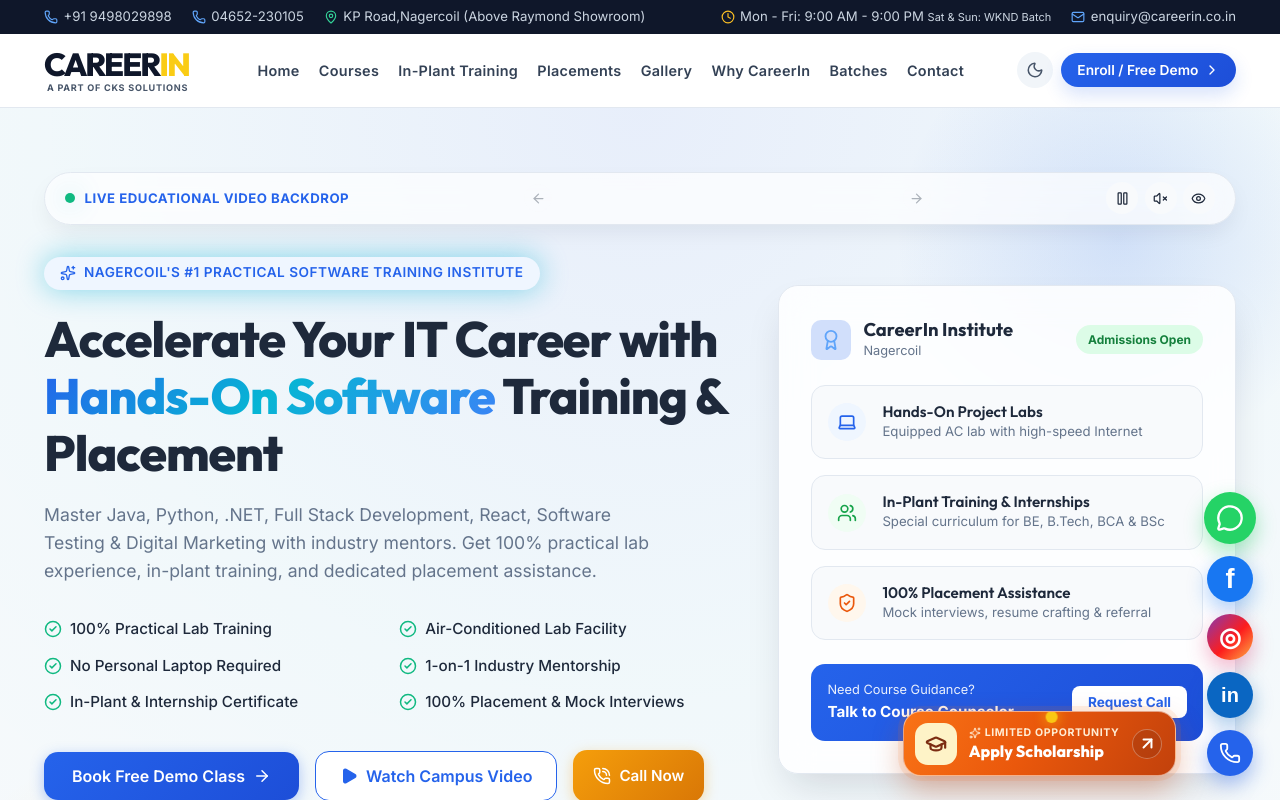
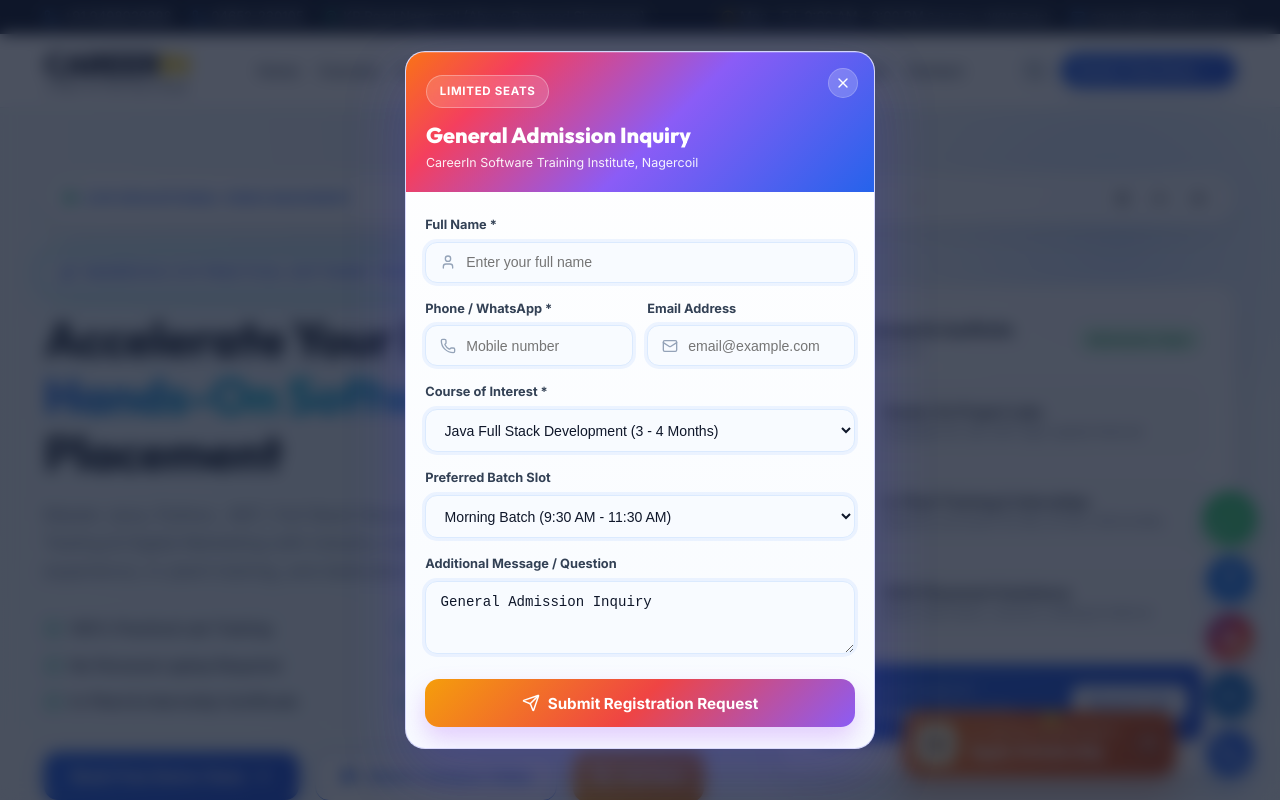
Before and after one commit to dspanand1977-git/careerinngl, a React (Vite) app in the folder frontend/: page / in a window 1280 px wide. Shown: the top 800 px of the page. Built offline with nearby package versions, Linux system fonts and the light colour scheme.

Commit message:
update popup

```diff
--- a/frontend/src/App.jsx
+++ b/frontend/src/App.jsx
@@ -23,9 +23,9 @@ const SOCIAL_LINKS = {
 function App() {
   const [darkMode, setDarkMode] = useState(false);
   const [selectedCourse, setSelectedCourse] = useState(null);
-  const [enrollModalOpen, setEnrollModalOpen] = useState(false);
+  const [enrollModalOpen, setEnrollModalOpen] = useState(true);
   const [enrollCourse, setEnrollCourse] = useState(null);
-  const [enrollSubject, setEnrollSubject] = useState('');
+  const [enrollSubject, setEnrollSubject] = useState('General Admission Inquiry');
   const [showGallery, setShowGallery] = useState(false);
 
   useEffect(() => {
--- a/frontend/src/components/EnrollmentModal.jsx
+++ b/frontend/src/components/EnrollmentModal.jsx
@@ -14,6 +14,25 @@ const EnrollmentModal = ({ isOpen, onClose, initialCourse, initialSubject }) =>
   });
 
   const [submitted, setSubmitted] = useState(false);
+
+  const modalTitle = (() => {
+    if (initialSubject) {
+      const subject = initialSubject.trim();
+
+      if (/scholarship/i.test(subject)) return 'Apply Scholarship';
+      if (/free demo|demo class|book free demo/i.test(subject)) return 'Book Free Demo';
+      if (/general admission/i.test(subject)) return 'General Admission Inquiry';
+      if (/counseling/i.test(subject)) return 'Counseling Request';
+      if (/batch reservation/i.test(subject)) return 'Reserve a Batch';
+      if (/in-plant|internship|training/i.test(subject)) return 'In-Plant Training Inquiry';
+      if (/course registration/i.test(subject)) return initialCourse ? `Enroll for ${initialCourse.title}` : 'Course Registration';
+
+      return subject;
+    }
+
+    if (initialCourse) return `Enroll for ${initialCourse.title}`;
+    return 'Enroll / Book Free Demo';
+  })();
 
   useEffect(() => {
     if (initialCourse) {
@@ -63,39 +82,68 @@ const EnrollmentModal = ({ isOpen, onClose, initialCourse, initialSubject }) =>
 
   return (
     <div className="modal-overlay" onClick={onClose}>
-      <div className="modal-card" onClick={(e) => e.stopPropagation()} style={{ maxWidth: '600px', padding: '0' }}>
-
+      <div
+        className="modal-card"
+        onClick={(e) => e.stopPropagation()}
+        style={{
+          maxWidth: '470px',
+          width: 'min(92vw, 470px)',
+          padding: '0',
+          border: '1px solid rgba(99, 102, 241, 0.25)',
+          boxShadow: '0 25px 60px rgba(79, 70, 229, 0.28)',
+          background: 'linear-gradient(180deg, #ffffff 0%, #f8fbff 100%)'
+        }}
+      >
         {/* Header */}
         <div style={{
-          background: 'linear-gradient(135deg, #2563eb, #1d4ed8)',
+          background: 'linear-gradient(135deg, #f97316 0%, #f43f5e 20%, #8b5cf6 55%, #2563eb 100%)',
           color: 'white',
-          padding: '1.75rem 2rem',
+          padding: '1.4rem 1.25rem 1.2rem',
           position: 'relative',
-          flexShrink: 0
+          flexShrink: 0,
+          boxShadow: 'inset 0 1px 0 rgba(255,255,255,0.2)'
         }}>
+          <div style={{
+            display: 'inline-flex',
+            alignItems: 'center',
+            gap: '0.5rem',
+            background: 'rgba(255,255,255,0.15)',
+            backdropFilter: 'blur(6px)',
+            border: '1px solid rgba(255,255,255,0.3)',
+            borderRadius: '999px',
+            padding: '0.4rem 0.8rem',
+            fontSize: '0.72rem',
+            fontWeight: 700,
+            letterSpacing: '0.06em',
+            textTransform: 'uppercase'
+          }}>
+            Limited Seats
+          </div>
+
           <button
             onClick={onClose}
             style={{
               position: 'absolute',
-              top: '1.25rem',
-              right: '1.25rem',
+              top: '1rem',
+              right: '1rem',
               background: 'rgba(255, 255, 255, 0.2)',
               color: 'white',
               borderRadius: '50%',
-              width: '32px',
-              height: '32px',
+              width: '30px',
+              height: '30px',
               display: 'flex',
               alignItems: 'center',
-              justifyContent: 'center'
+              justifyContent: 'center',
+              border: '1px solid rgba(255,255,255,0.2)'
             }}
           >
-            <X size={18} />
+            <X size={16} />
           </button>
 
-          <h3 style={{ fontSize: '1.5rem', fontWeight: 800, color: 'white', marginBottom: '0.25rem' }}>
-            {submitted ? 'Application Received!' : 'Enroll / Book Free Demo'}
+          <h3 style={{ fontSize: '1.35rem', fontWeight: 800, color: 'white', margin: '0.9rem 0 0.25rem' }}>
+            {submitted ? 'Application Received!' : modalTitle}
           </h3>
-          <p style={{ fontSize: '0.875rem', opacity: 0.9 }}>
+          <p style={{ fontSize: '0.78rem', opacity: 0.92, margin: 0 }}>
             CareerIn Software Training Institute, Nagercoil
           </p>
         </div>
@@ -141,15 +189,15 @@ const EnrollmentModal = ({ isOpen, onClose, initialCourse, initialSubject }) =>
             </button>
           </div>
         ) : (
-          <form onSubmit={handleSubmit} style={{ padding: '2rem', display: 'flex', flexDirection: 'column', gap: '1.25rem' }}>
+          <form onSubmit={handleSubmit} style={{ padding: '1.4rem 1.2rem 1.3rem', display: 'flex', flexDirection: 'column', gap: '1rem' }}>
 
             {/* Full Name */}
             <div>
-              <label style={{ display: 'block', fontSize: '0.85rem', fontWeight: 600, marginBottom: '0.35rem', color: 'var(--text-main)' }}>
+              <label style={{ display: 'block', fontSize: '0.8rem', fontWeight: 700, marginBottom: '0.4rem', color: '#334155' }}>
                 Full Name *
               </label>
               <div style={{ position: 'relative' }}>
-                <User size={18} color="#94a3b8" style={{ position: 'absolute', left: '1rem', top: '50%', transform: 'translateY(-50%)' }} />
+                <User size={16} color="#94a3b8" style={{ position: 'absolute', left: '0.9rem', top: '50%', transform: 'translateY(-50%)' }} />
                 <input
                   type="text"
                   required
@@ -158,26 +206,27 @@ const EnrollmentModal = ({ isOpen, onClose, initialCourse, initialSubject }) =>
                   onChange={(e) => setFormData({ ...formData, name: e.target.value })}
                   style={{
                     width: '100%',
-                    padding: '0.75rem 1rem 0.75rem 2.75rem',
-                    borderRadius: 'var(--radius-md)',
-                    border: '1px solid var(--light-border)',
-                    background: 'var(--light-bg)',
-                    color: 'var(--text-main)',
-                    fontSize: '0.9rem',
-                    outline: 'none'
+                    padding: '0.72rem 0.9rem 0.72rem 2.5rem',
+                    borderRadius: '12px',
+                    border: '1px solid #dbeafe',
+                    background: '#f8fbff',
+                    color: '#0f172a',
+                    fontSize: '0.88rem',
+                    outline: 'none',
+                    boxShadow: '0 0 0 3px rgba(59, 130, 246, 0.08)'
                   }}
                 />
               </div>
             </div>
 
             {/* Phone & Email Row */}
-            <div style={{ display: 'grid', gridTemplateColumns: '1fr 1fr', gap: '1rem' }} className="form-row-2">
+            <div style={{ display: 'grid', gridTemplateColumns: '1fr 1fr', gap: '0.9rem' }} className="form-row-2">
               <div>
-                <label style={{ display: 'block', fontSize: '0.85rem', fontWeight: 600, marginBottom: '0.35rem', color: 'var(--text-main)' }}>
+                <label style={{ display: 'block', fontSize: '0.8rem', fontWeight: 700, marginBottom: '0.4rem', color: '#334155' }}>
                   Phone / WhatsApp *
                 </label>
                 <div style={{ position: 'relative' }}>
-                  <Phone size={18} color="#94a3b8" style={{ position: 'absolute', left: '1rem', top: '50%', transform: 'translateY(-50%)' }} />
+                  <Phone size={16} color="#94a3b8" style={{ position: 'absolute', left: '0.9rem', top: '50%', transform: 'translateY(-50%)' }} />
                   <input
                     type="tel"
                     required
@@ -186,24 +235,25 @@ const EnrollmentModal = ({ isOpen, onClose, initialCourse, initialSubject }) =>
                     onChange={(e) => setFormData({ ...formData, phone: e.target.value })}
                     style={{
                       width: '100%',
-                      padding: '0.75rem 1rem 0.75rem 2.75rem',
-                      borderRadius: 'var(--radius-md)',
-                      border: '1px solid var(--light-border)',
-                      background: 'var(--light-bg)',
-                      color: 'var(--text-main)',
-                      fontSize: '0.9rem',
-                      outline: 'none'
+                      padding: '0.72rem 0.9rem 0.72rem 2.5rem',
+                      borderRadius: '12px',
+                      border: '1px solid #dbeafe',
+                      background: '#f8fbff',
+                      color: '#0f172a',
+                      fontSize: '0.88rem',
+                      outline: 'none',
+                      boxShadow: '0 0 0 3px rgba(59, 130, 246, 0.08)'
                     }}
                   />
                 </div>
               </div>
 
               <div>
-                <label style={{ display: 'block', fontSize: '0.85rem', fontWeight: 600, marginBottom: '0.35rem', color: 'var(--text-main)' }}>
+                <label style={{ display: 'block', fontSize: '0.8rem', fontWeight: 700, marginBottom: '0.4rem', color: '#334155' }}>
                   Email Address
                 </label>
                 <div style={{ position: 'relative' }}>
-                  <Mail size={18} color="#94a3b8" style={{ position: 'absolute', left: '1rem', top: '50%', transform: 'translateY(-50%)' }} />
+                  <Mail size={16} color="#94a3b8" style={{ position: 'absolute', left: '0.9rem', top: '50%', transform: 'translateY(-50%)' }} />
                   <input
                     type="email"
                     placeholder="email@example.com"
@@ -211,13 +261,14 @@ const EnrollmentModal = ({ isOpen, onClose, initialCourse, initialSubject }) =>
                     onChange={(e) => setFormData({ ...formData, email: e.target.value })}
                     style={{
                       width: '100%',
-                      padding: '0.75rem 1rem 0.75rem 2.75rem',
-                      borderRadius: 'var(--radius-md)',
-                      border: '1px solid var(--light-border)',
-                      background: 'var(--light-bg)',
-                      color: 'var(--text-main)',
-                      fontSize: '0.9rem',
-                      outline: 'none'
+                      padding: '0.72rem 0.9rem 0.72rem 2.5rem',
+                      borderRadius: '12px',
+                      border: '1px solid #dbeafe',
+                      background: '#f8fbff',
+                      color: '#0f172a',
+                      fontSize: '0.88rem',
+                      outline: 'none',
+                      boxShadow: '0 0 0 3px rgba(59, 130, 246, 0.08)'
                     }}
                   />
                 </div>
@@ -226,7 +277,7 @@ const EnrollmentModal = ({ isOpen, onClose, initialCourse, initialSubject }) =>
 
             {/* Course Dropdown */}
             <div>
-              <label style={{ display: 'block', fontSize: '0.85rem', fontWeight: 600, marginBottom: '0.35rem', color: 'var(--text-main)' }}>
+              <label style={{ display: 'block', fontSize: '0.8rem', fontWeight: 700, marginBottom: '0.4rem', color: '#334155' }}>
                 Course of Interest *
               </label>
               <select
@@ -234,13 +285,14 @@ const EnrollmentModal = ({ isOpen, onClose, initialCourse, initialSubject }) =>
                 onChange={(e) => setFormData({ ...formData, course: e.target.value })}
                 style={{
                   width: '100%',
-                  padding: '0.75rem 1rem',
-                  borderRadius: 'var(--radius-md)',
-                  border: '1px solid var(--light-border)',
-                  background: 'var(--light-bg)',
-                  color: 'var(--text-main)',
-                  fontSize: '0.9rem',
-                  outline: 'none'
+                  padding: '0.72rem 0.9rem',
+                  borderRadius: '12px',
+                  border: '1px solid #dbeafe',
+                  background: '#f8fbff',
+                  color: '#0f172a',
+                  fontSize: '0.88rem',
+                  outline: 'none',
+                  boxShadow: '0 0 0 3px rgba(59, 130, 246, 0.08)'
                 }}
               >
                 {coursesData.map((c) => (
@@ -255,7 +307,7 @@ const EnrollmentModal = ({ isOpen, onClose, initialCourse, initialSubject }) =>
 
             {/* Timing Preference */}
             <div>
-              <label style={{ display: 'block', fontSize: '0.85rem', fontWeight: 600, marginBottom: '0.35rem', color: 'var(--text-main)' }}>
+              <label style={{ display: 'block', fontSize: '0.8rem', fontWeight: 700, marginBottom: '0.4rem', color: '#334155' }}>
                 Preferred Batch Slot
               </label>
               <select
@@ -263,13 +315,14 @@ const EnrollmentModal = ({ isOpen, onClose, initialCourse, initialSubject }) =>
                 onChange={(e) => setFormData({ ...formData, timing: e.target.value })}
                 style={{
                   width: '100%',
-                  padding: '0.75rem 1rem',
-                  borderRadius: 'var(--radius-md)',
-                  border: '1px solid var(--light-border)',
-                  background: 'var(--light-bg)',
-                  color: 'var(--text-main)',
-                  fontSize: '0.9rem',
-                  outline: 'none'
+                  padding: '0.72rem 0.9rem',
+                  borderRadius: '12px',
+                  border: '1px solid #dbeafe',
+                  background: '#f8fbff',
+                  color: '#0f172a',
+                  fontSize: '0.88rem',
+                  outline: 'none',
+                  boxShadow: '0 0 0 3px rgba(59, 130, 246, 0.08)'
                 }}
               >
                 <option value="Morning Batch (9:30 AM - 11:30 AM)">Morning Batch (9:30 AM - 11:30 AM)</option>
@@ -281,7 +334,7 @@ const EnrollmentModal = ({ isOpen, onClose, initialCourse, initialSubject }) =>
 
             {/* Note / Message */}
             <div>
-              <label style={{ display: 'block', fontSize: '0.85rem', fontWeight: 600, marginBottom: '0.35rem', color: 'var(--text-main)' }}>
+              <label style={{ display: 'block', fontSize: '0.8rem', fontWeight: 700, marginBottom: '0.4rem', color: '#334155' }}>
                 Additional Message / Question
               </label>
               <textarea
@@ -291,14 +344,15 @@ const EnrollmentModal = ({ isOpen, onClose, initialCourse, initialSubject }) =>
                 onChange={(e) => setFormData({ ...formData, message: e.target.value })}
                 style={{
                   width: '100%',
-                  padding: '0.75rem 1rem',
-                  borderRadius: 'var(--radius-md)',
-                  border: '1px solid var(--light-border)',
-                  background: 'var(--light-bg)',
-                  color: 'var(--text-main)',
-                  fontSize: '0.9rem',
+                  padding: '0.72rem 0.9rem',
+                  borderRadius: '12px',
+                  border: '1px solid #dbeafe',
+                  background: '#f8fbff',
+                  color: '#0f172a',
+                  fontSize: '0.88rem',
                   outline: 'none',
-                  resize: 'vertical'
+                  resize: 'vertical',
+                  boxShadow: '0 0 0 3px rgba(59, 130, 246, 0.08)'
                 }}
               />
             </div>
@@ -307,7 +361,16 @@ const EnrollmentModal = ({ isOpen, onClose, initialCourse, initialSubject }) =>
             <button
               type="submit"
               className="btn btn-primary"
-              style={{ width: '100%', padding: '0.85rem', marginTop: '0.5rem', fontSize: '1rem' }}
+              style={{
+                width: '100%',
+                padding: '0.9rem 1rem',
+                marginTop: '0.1rem',
+                fontSize: '0.95rem',
+                fontWeight: 700,
+                background: 'linear-gradient(135deg, #f59e0b, #ef4444, #8b5cf6)',
+                border: 'none',
+                boxShadow: '0 12px 24px rgba(168, 85, 247, 0.28)'
+              }}
             >
               <Send size={18} />
               <span>Submit Registration Request</span>
```
